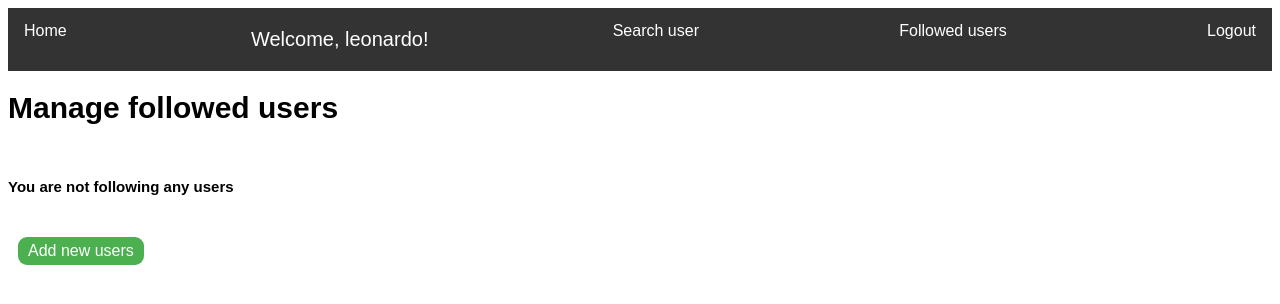
After one commit to leonardodeglinnocenti/makeYourChoice, a Django app: page /users/manage_followed_users in a window 1280 px wide. The commit adds this page. Shown: the top 304 px of the page. Run offline with Django 4.2, Linux system fonts and the light colour scheme; a user stored in the database is signed in; data comes from the database, SQL or seed files in the repository.

Commit message:
Ver 0.8: New: added view to search for users. New: added possibility to follow other users New: landing page now shows the surveys of the followed users

```diff
--- a/surveys/admin.py
+++ b/surveys/admin.py
@@ -1,4 +1,6 @@
 from django.contrib import admin
+
+from users.models import UserFollows
 from .models import Survey, Question, Choice, Answer, Response, AnswerResponse, Category, UserCategorySubscription
 
 # Register your models here.
@@ -11,3 +13,4 @@ admin.site.register(Response)
 admin.site.register(AnswerResponse)
 admin.site.register(Category)
 admin.site.register(UserCategorySubscription)
+admin.site.register(UserFollows)
--- a/surveys/views.py
+++ b/surveys/views.py
@@ -4,6 +4,8 @@ from django.shortcuts import render
 from django.urls import reverse_lazy
 from django.contrib import messages
 from django.views.generic import ListView, CreateView, DeleteView, UpdateView
+
+from users.models import UserFollows
 from .models import Survey, Question, Choice, Answer, Response, AnswerResponse, Category, UserCategorySubscription
 from .forms import AnswerForm
 
@@ -22,6 +24,8 @@ class ViewSurveys(ListView):
         # check whether a user is authenticated
         if self.request.user.is_authenticated:
             context['subscribed_surveys'] = Survey.objects.filter(category__in=UserCategorySubscription.objects.filter(user=self.request.user).values_list('category', flat=True))
+            # get all the surveys made by the users the current user is following
+            context['followed_users_surveys'] = Survey.objects.filter(user__in=User.objects.filter(pk__in=UserFollows.objects.filter(user=self.request.user).values_list('followed_user', flat=True)))
         return context
 
     def get_queryset(self):
--- a/templates/base.html
+++ b/templates/base.html
@@ -1,6 +1,6 @@
 <!-- templates/base.html -->
 {% load static %}
-<html>
+<html lang="en">
     <head>
         <title>Make your choice</title>
         <!-- load base.css -->
@@ -11,6 +11,8 @@
             <a href="{% url 'index' %}">Home</a>
             {% if user.is_authenticated %}
                 <p class="welcome"> Welcome, {{ user.username }}!</p>
+                <a href="{% url 'search_user' %}">Search user</a>
+                <a href="{% url 'manage_followed_users' %}">Followed users</a>
                 <a href="{% url 'logout_user' %}">Logout</a>
             {% else %}
                 <a href="{% url 'login_user' %}">Login</a>
--- /dev/null
+++ b/templates/manageFollowedUsers.html
@@ -0,0 +1,31 @@
+{% extends 'base.html' %}
+{% block content %}
+
+    <h1> Manage followed users </h1>
+    <br>
+
+    {% csrf_token %}
+
+    {% if followed_users %}
+        <h3> You are following {{ followed_users|length }} users </h3>
+    {% else %}
+        <h3> You are not following any users </h3>
+    {% endif %}
+
+    <!-- get followed_users and display them -->
+    <ul class="card">
+    {% for user in followed_users %}
+        <li>
+            {{ user.followed_user.username }}
+            <a href="{% url 'unfollow_user' user.followed_user.id %}">Unfollow</a>
+        </li>
+
+        <br>
+    {% endfor %}
+    </ul>
+
+    <a href="{% url 'search_user' %}">
+        <button class="new" type="button">Add new users</button>
+    </a>
+
+{% endblock %}
--- a/users/urls.py
+++ b/users/urls.py
@@ -5,4 +5,9 @@ urlpatterns = [
     path('login_user', views.login_user, name='login_user'),
     path('logout_user', views.logout_user, name='logout_user'),
     path('register_user', views.register_user, name='register_user'),
+    path('search_user', views.search_user, name='search_user'),
+    path('manage_followed_users', views.ManageFollowedUsers.as_view(), name='manage_followed_users'),
+    path('follow_user/<int:pk>', views.follow_user, name='follow_user'),
+    path('unfollow_user/<int:pk>/', views.unfollow_user, name='unfollow_user'),
+    path('is_following/<int:pk>/', views.is_following, name='is_following')
 ]
--- a/users/views.py
+++ b/users/views.py
@@ -1,7 +1,13 @@
+from django.contrib.auth.models import User
+from django.http import HttpResponseRedirect
 from django.shortcuts import render, redirect
 from django.contrib.auth import login, authenticate, logout
 from django.contrib import messages
 from django.contrib.auth.forms import UserCreationForm
+from django.urls import reverse_lazy
+from django.views.generic import ListView
+
+from users.models import UserFollows
 
 
 def login_user(request):
@@ -14,7 +20,7 @@ def login_user(request):
             messages.success(request, "You have successfully logged in")
             return redirect("index")
         else:
-            messages.success(request, "Error logging in")
+            messages.error(request, "Error logging in")
             return redirect("login_user")
     else:
         return render(request, "login.html")
@@ -40,3 +46,52 @@ def register_user(request):
     else:
         form = UserCreationForm()
     return render(request, "register.html", {"form": form, })
+
+
+# Manage users followed by the current user
+
+def search_user(request):
+    # create a method to search for users using the search bar
+    if request.method == "POST":
+        search_text = request.POST['search_text']
+        users = User.objects.filter(username__contains=search_text)
+        return render(request, 'searchUser.html', {'users': users})
+    else:
+        return render(request, 'searchUser.html')
+
+
+class ManageFollowedUsers(ListView):
+    model = UserFollows
+    template_name = 'manageFollowedUsers.html'
+    context_object_name = 'followed_users'
+
+    def get_queryset(self):
+        return UserFollows.objects.filter(user=self.request.user)
+
+
+def follow_user(request, pk):
+    if UserFollows.objects.filter(user=request.user, followed_user=User.objects.get(pk=pk)).exists():
+        messages.error(request, "You are already following this user")
+        return HttpResponseRedirect(reverse_lazy('manage_followed_users'))
+    else:
+        user = request.user
+        followed_user = User.objects.get(pk=pk)
+        UserFollows.objects.create(user=user, followed_user=followed_user)
+        messages.success(request, "You have successfully followed " + followed_user.username)
+        return HttpResponseRedirect(reverse_lazy('manage_followed_users'))
+
+
+def unfollow_user(request, pk):
+    if UserFollows.objects.filter(user=request.user, followed_user=User.objects.get(pk=pk)).exists():
+        followed_user = User.objects.get(pk=pk)
+        user = request.user
+        UserFollows.objects.filter(user=user, followed_user=followed_user).delete()
+        messages.success(request, "You have successfully unfollowed " + followed_user.username)
+        return HttpResponseRedirect(reverse_lazy('manage_followed_users'))
+    else:
+        messages.error(request, "You are not following this user")
+        return HttpResponseRedirect(reverse_lazy('manage_followed_users'))
+
+
+def is_following(user, followed_user):
+    return UserFollows.objects.filter(user=user, followed_user=followed_user).exists()
```
Also changed, not shown: templates/index.html (+57 -0 lines), templates/searchUser.html (added, +28 -0 lines), users/models.py (+10 -4 lines), db.sqlite3, surveys/models.py (line endings or trailing spaces).
